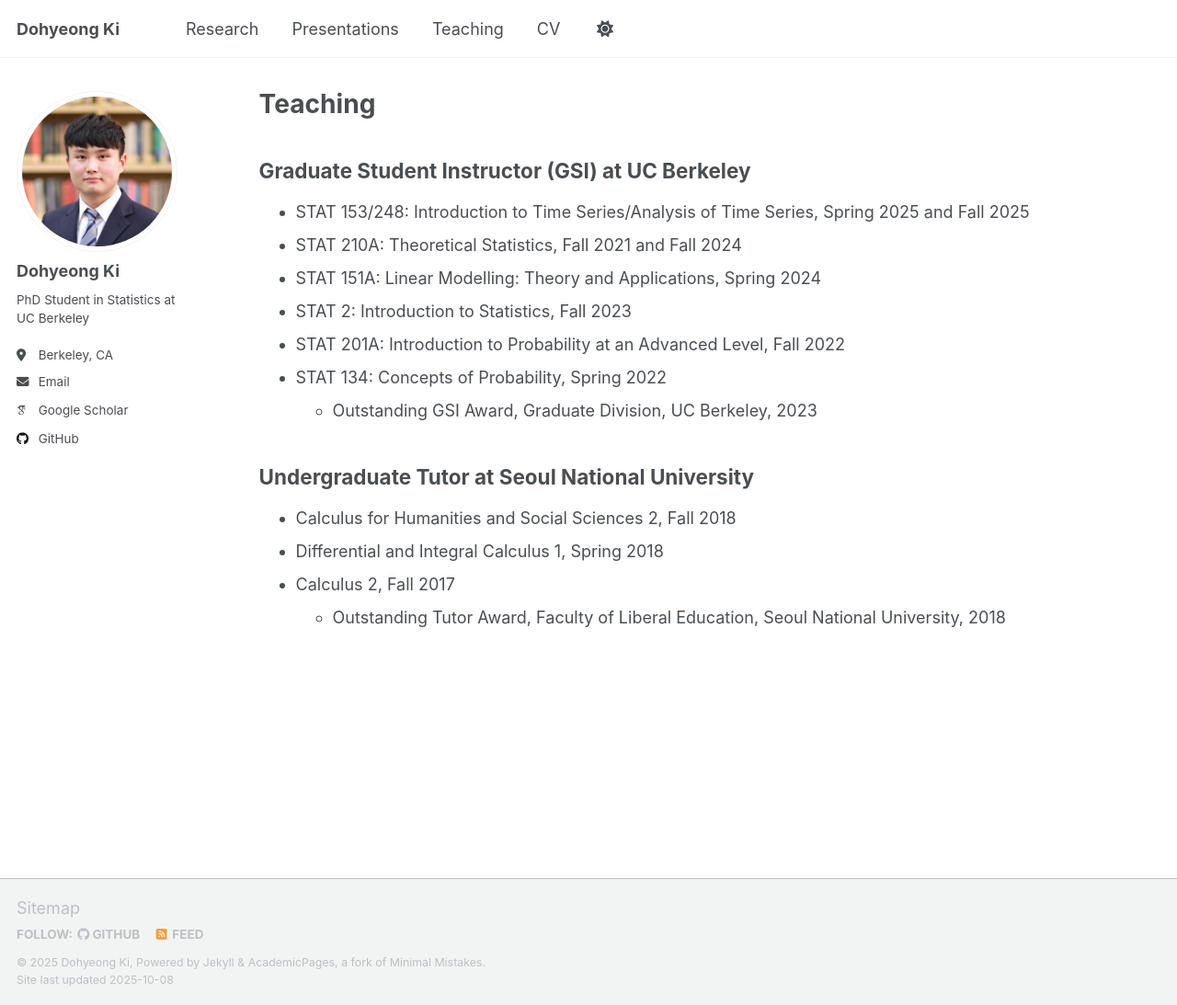
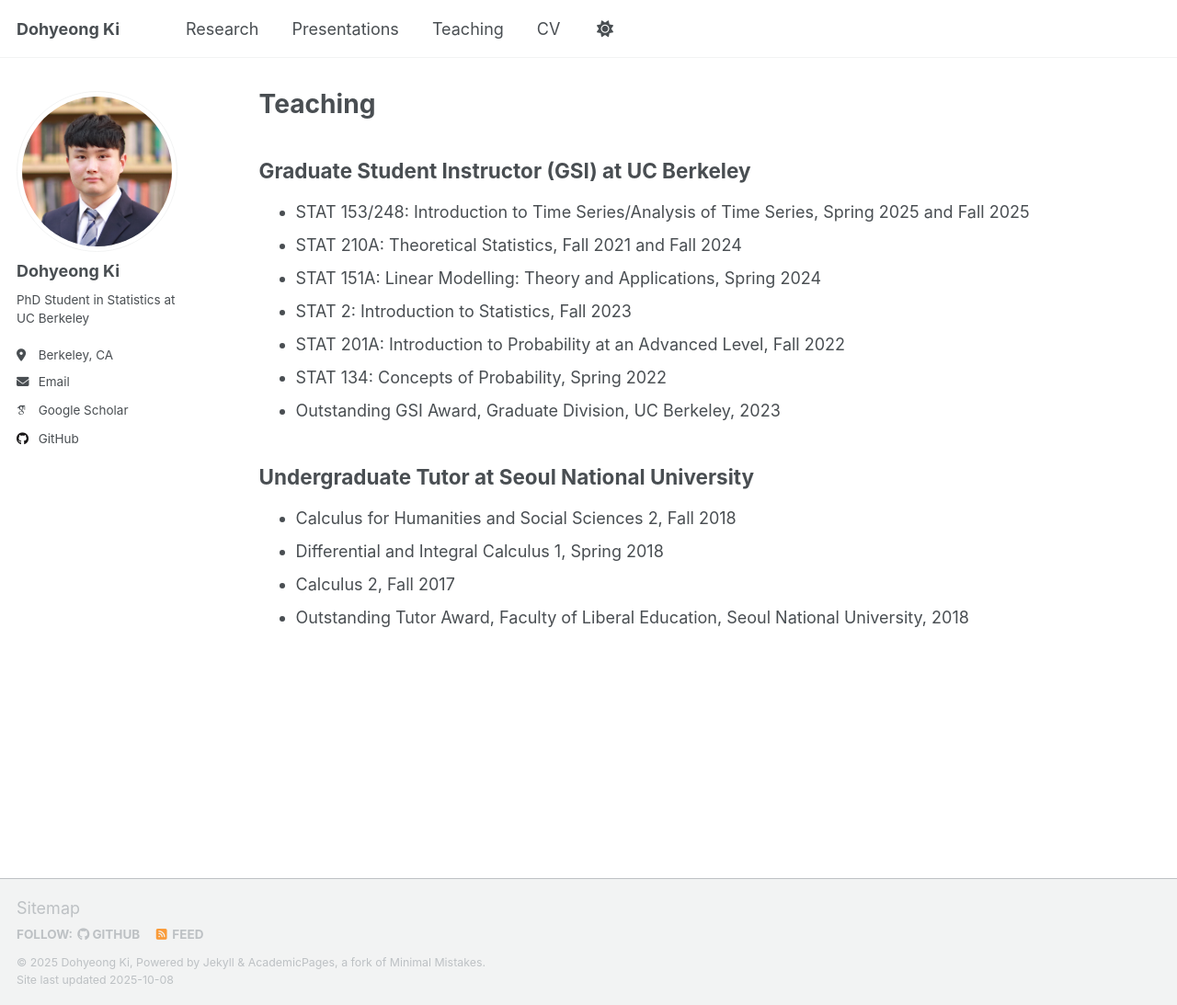
Before and after one commit to DohyeongKi/dohyeongki.github.io, a Jekyll site: the page built from _pages/teaching.md, in a window 1280 px wide and 1093 px high. Shown: the whole window at 92% size. Built offline with Jekyll 4.4.1, drawn with Linux system fonts in a browser that asks for light colours; some web fonts are replaced; a script that is not in the unit is left out.

```diff
--- a/_pages/teaching.md
+++ b/_pages/teaching.md
@@ -18,11 +18,11 @@ author_profile: true
 - STAT 2: Introduction to Statistics, Fall 2023
 - STAT 201A: Introduction to Probability at an Advanced Level, Fall 2022
 - STAT 134: Concepts of Probability, Spring 2022
-  - Outstanding GSI Award, Graduate Division, UC Berkeley, 2023
+* Outstanding GSI Award, Graduate Division, UC Berkeley, 2023
 
 
 ## Undergraduate Tutor at Seoul National University
 - Calculus for Humanities and Social Sciences 2, Fall 2018
 - Differential and Integral Calculus 1, Spring 2018
 - Calculus 2, Fall 2017
-  - Outstanding Tutor Award, Faculty of Liberal Education, Seoul National University, 2018
+* Outstanding Tutor Award, Faculty of Liberal Education, Seoul National University, 2018
```
